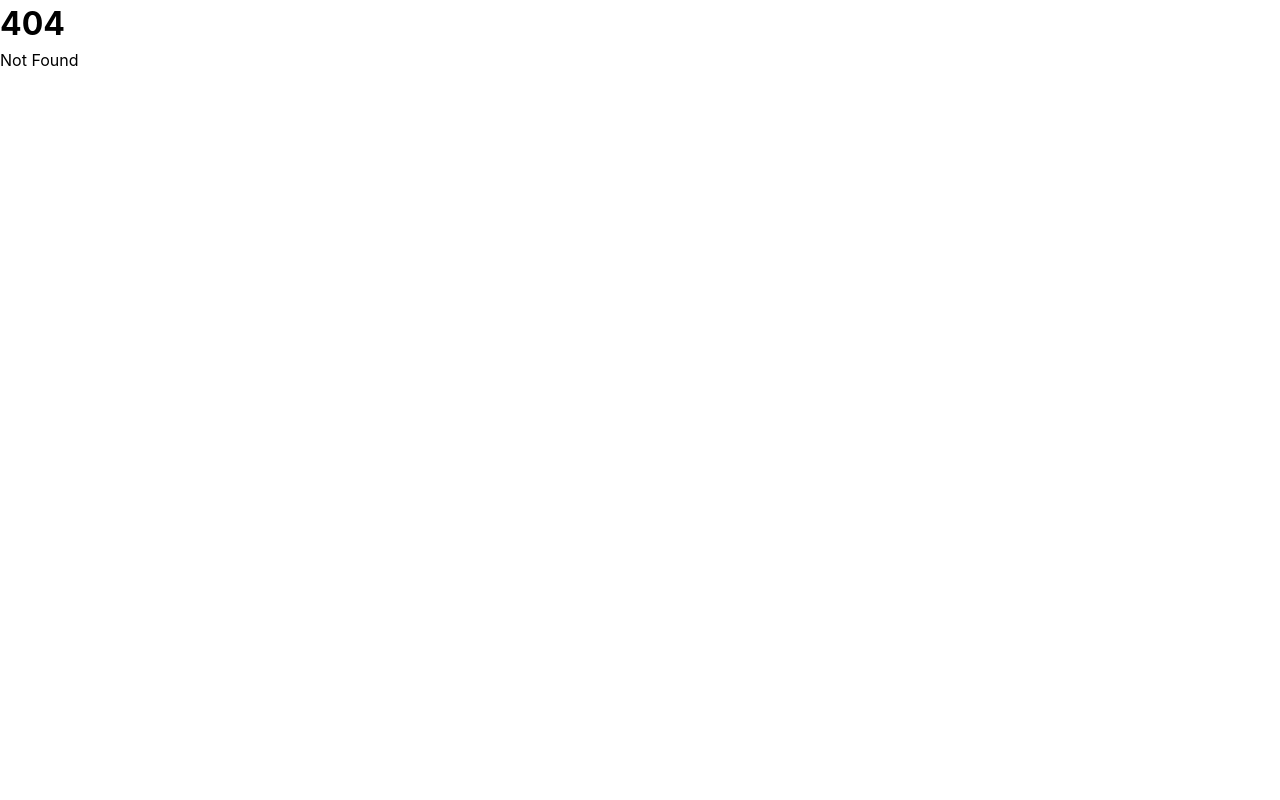
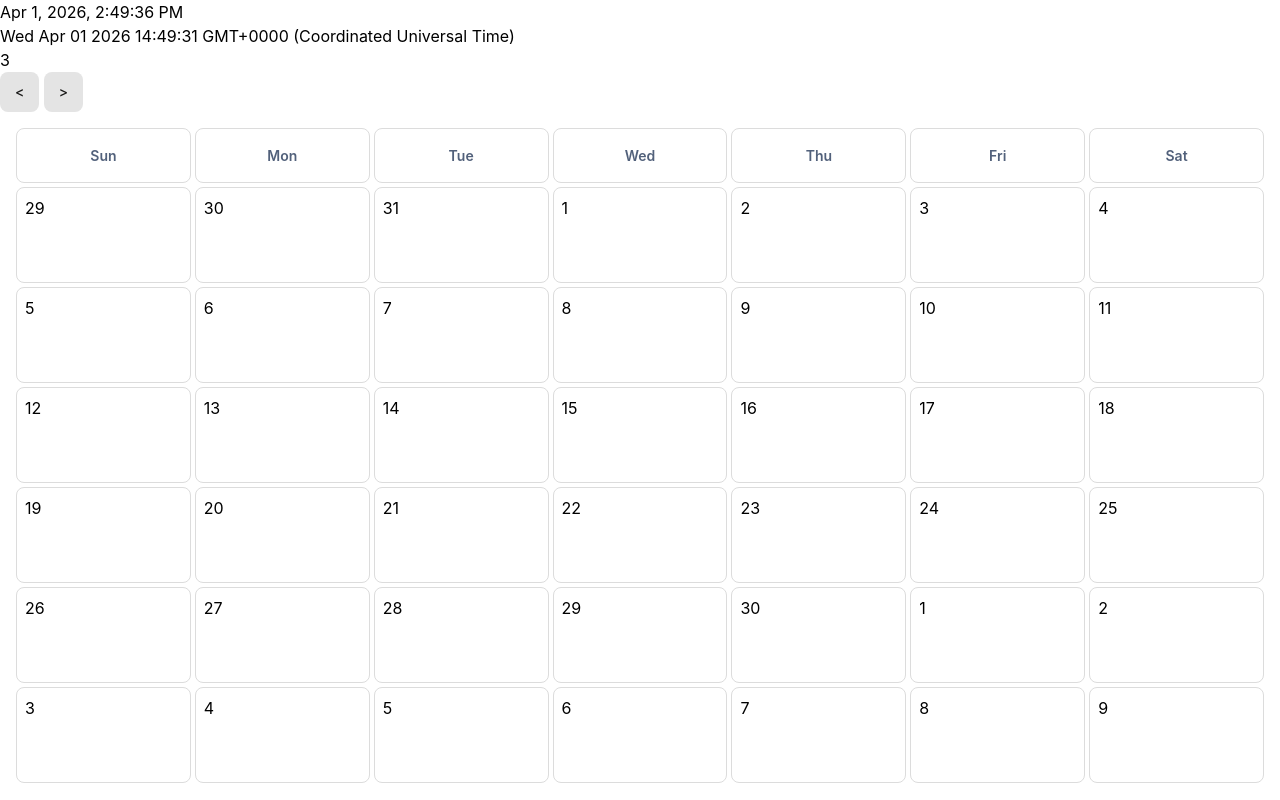
Before and after one commit to mdd95/site, a SvelteKit app: page /calendar in a window 1280 px wide. Before the commit this address had no page. Built offline with nearby package versions, Linux system fonts and the light colour scheme.

Commit message:
init calendar

```diff
--- /dev/null
+++ b/src/routes/calendar/+page.svelte
@@ -0,0 +1,100 @@
+<script lang="ts">
+	import { onMount } from 'svelte';
+	import { SvelteDate } from 'svelte/reactivity';
+
+	const viewDate = new SvelteDate();
+	const currentDate = new SvelteDate();
+
+	const year = $derived(viewDate.getFullYear());
+	const month = $derived(viewDate.getMonth());
+	const firstDay = $derived(new Date(year, month, 1));
+	const startDay = $derived(firstDay.getDay());
+
+	const formatter = new Intl.DateTimeFormat('en-US', {
+		year: 'numeric',
+		month: 'short',
+		day: 'numeric',
+		hour: 'numeric',
+		minute: 'numeric',
+		second: 'numeric'
+	});
+
+	onMount(() => {
+		const interval = setInterval(() => {
+			currentDate.setTime(Date.now());
+		}, 1000);
+
+		return () => {
+			clearInterval(interval);
+		};
+	});
+
+	const weekdays = ['Sun', 'Mon', 'Tue', 'Wed', 'Thu', 'Fri', 'Sat'];
+</script>
+
+<p>{formatter.format(currentDate)}</p>
+<p>{viewDate}</p>
+<p>{startDay}</p>
+
+<div>
+	<button onclick={() => viewDate.setMonth(viewDate.getMonth() - 1)} class="btn secondary">
+		&lt;
+	</button>
+	<button onclick={() => viewDate.setMonth(viewDate.getMonth() + 1)} class="btn secondary">
+		&gt;
+	</button>
+</div>
+
+<div class="month-view">
+	{let daysInMonth = new Date(year, month + 1, 0).getDate()}
+
+	{#each weekdays as day (day)}
+		<div class="weekday">{day}</div>
+	{/each}
+
+	{#each { length: 42 }, i}
+		{#if i < startDay}
+			{let prevDate = new Date(year, month, 0).getDate()}
+			{let date = new Date(year, month - 1, prevDate - startDay + i + 1)}
+			<div class="day-cell">{date.getDate()}</div>
+		{:else if i >= startDay + daysInMonth}
+			{let date = new Date(year, month + 1, i - startDay - daysInMonth + 1)}
+			<div class="day-cell">{date.getDate()}</div>
+		{:else}
+			{let date = new Date(year, month, i - startDay + 1)}
+			<div class="day-cell">{date.getDate()}</div>
+		{/if}
+	{/each}
+</div>
+
+<style>
+	.month-view {
+		padding: 1rem;
+		display: grid;
+		grid-template-columns: repeat(7, minmax(0, 1fr));
+		gap: 0.25rem;
+	}
+
+	.weekday {
+		padding: 1rem 0.5rem;
+		color: #52617b;
+		border: 1px solid var(--color-border);
+		border-radius: var(--radius-md);
+		font-size: 0.875rem;
+		font-weight: 600;
+		text-align: center;
+	}
+
+	.day-cell {
+		padding: 0.5rem;
+		height: 6rem;
+		border: 1px solid var(--color-border);
+		border-radius: var(--radius-md);
+
+		@media (hover: hover) {
+			&:hover {
+				background-color: rgb(0 0 0 / 5%);
+			}
+		}
+	}
+</style>
```
